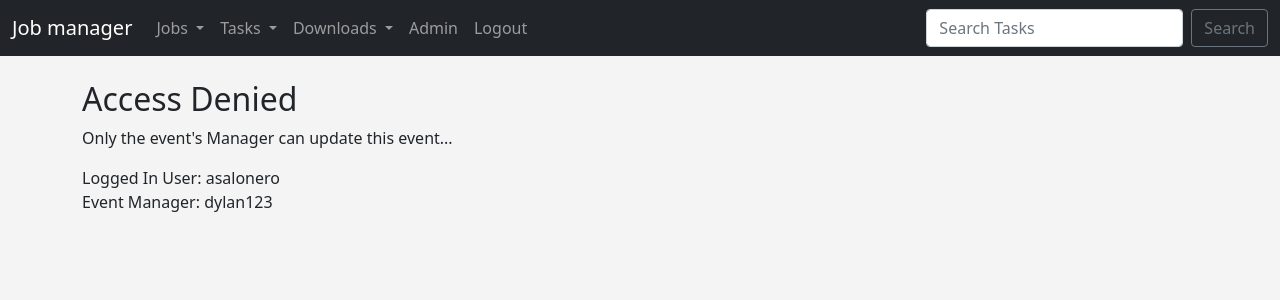
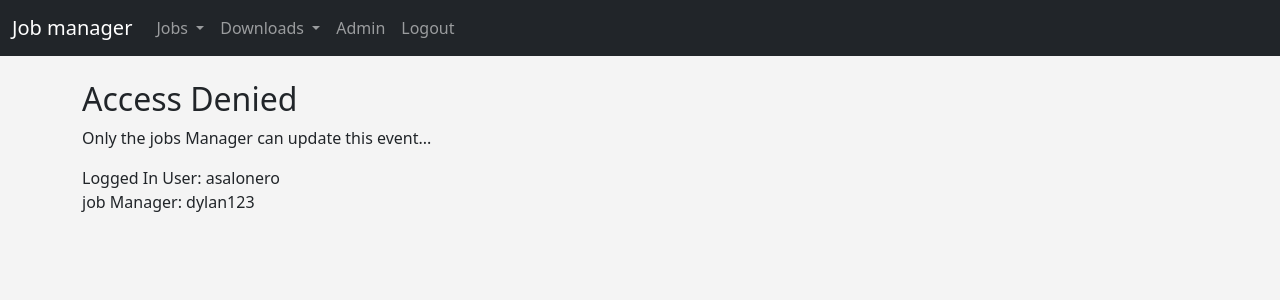
Before and after one commit to alonero/https---github.com-alonero-final-project, a Django app: page /update_event/3 in a window 1280 px wide. Shown: the top 300 px of the page. Run offline with Django 3.2, Linux system fonts and the light colour scheme; a user stored in the database is signed in; data comes from the database, SQL or seed files in the repository; both versions use the stored data as it was after the commit; tables that the repository leaves empty hold one stand-in row (values such as "Sample post").

Commit message:
sprint 3

```diff
--- a/events/forms.py
+++ b/events/forms.py
@@ -6,44 +6,47 @@ from .models import Venue, Event
 class EventFormAdmin(ModelForm):
 	class Meta:
 		model = Event
-		fields = ('name', 'event_date', 'venue', 'manager', 'attendees', 'description')
+		fields = ('name', 'event_date', 'venue', 'manager', 'attendees', 'description', 'category')
 		labels = {
 			'name': '',
 			'event_date': 'YYYY-MM-DD HH:MM:SS',
-			'venue': 'Venue',
+			'venue': 'Job location',
 			'manager': 'Manager',
-			'attendees': 'Attendees',
+			'attendees': 'Employees',
 			'description': '',
+			'category': 'Category',
 		}
 		widgets = {
-			'name': forms.TextInput(attrs={'class':'form-control', 'placeholder':'Event Name'}),
-			'event_date': forms.TextInput(attrs={'class':'form-control', 'placeholder':'Event Date'}),
-			'venue': forms.Select(attrs={'class':'form-select', 'placeholder':'Venue'}),
-			'manager': forms.Select(attrs={'class':'form-select', 'placeholder':'Manager'}),
-			'attendees': forms.SelectMultiple(attrs={'class':'form-control', 'placeholder':'Attendees'}),
+			'name': forms.TextInput(attrs={'class':'form-control', 'placeholder':'Job Name'}),
+			'event_date': forms.TextInput(attrs={'class':'form-control', 'placeholder':'Job Date'}),
+			'venue': forms.Select(attrs={'class':'form-select'}),
+			'manager': forms.Select(attrs={'class':'form-select'}),
+			'attendees': forms.SelectMultiple(attrs={'class':'form-control'}),
 			'description': forms.Textarea(attrs={'class':'form-control', 'placeholder':'Description'}),
+			'category': forms.Select(attrs={'class':'form-select'}),
 		}
 
 # User Event Form
 class EventForm(ModelForm):
 	class Meta:
 		model = Event
-		fields = ('name', 'event_date', 'venue', 'attendees', 'description')
+		fields = ('name', 'event_date', 'venue', 'attendees', 'description', 'category')
 		labels = {
 			'name': '',
 			'event_date': 'YYYY-MM-DD HH:MM:SS',
-			'venue': 'Venue',
-			'attendees': 'Attendees',
+			'venue': 'Job location',
+			'attendees': 'Employees',
 			'description': '',
+			'category': 'Category',
 		}
 		widgets = {
-			'name': forms.TextInput(attrs={'class':'form-control', 'placeholder':'Event Name'}),
-			'event_date': forms.TextInput(attrs={'class':'form-control', 'placeholder':'Event Date'}),
-			'venue': forms.Select(attrs={'class':'form-select', 'placeholder':'Venue'}),
-			'attendees': forms.SelectMultiple(attrs={'class':'form-control', 'placeholder':'Attendees'}),
+			'name': forms.TextInput(attrs={'class':'form-control', 'placeholder':'Job Name'}),
+			'event_date': forms.TextInput(attrs={'class':'form-control', 'placeholder':'Job Date'}),
+			'venue': forms.Select(attrs={'class':'form-select'}),
+			'attendees': forms.SelectMultiple(attrs={'class':'form-control'}),
 			'description': forms.Textarea(attrs={'class':'form-control', 'placeholder':'Description'}),
+			'category': forms.Select(attrs={'class':'form-select'}),
 		}
-
 
 # Create a venue form
 class VenueForm(ModelForm):
--- a/events/templates/events/admin_approval.html
+++ b/events/templates/events/admin_approval.html
@@ -14,7 +14,7 @@
   </div>
   <div class="card-body">
     <p class="card-text">Job Count: {{event_count}}</p>
-    <p class="card-text">Task Count: {{venue_count}}</p>
+    <p class="card-text">Job Count: {{venue_count}}</p>
     <p class="card-text">User Count: {{user_count}}</p>
 
   </div>
@@ -53,7 +53,7 @@
   <thead>
     <tr>
       <th scope="col">Job Name</th>
-      <th scope="col">Aproved</th>
+      <th scope="col">Approved</th>
     </tr>
   </thead>
   <tbody>
--- a/events/templates/events/my_events.html
+++ b/events/templates/events/my_events.html
@@ -12,15 +12,15 @@
     {{ event }}
   </div>
   <div class="card-body">
-    <h5 class="card-title">Venue: {{ event.venue }}</h5>
+    <h5 class="card-title">Job: {{ event.venue }}</h5>
     <p class="card-text">
     	<ul>
 <li>Date: {{ event.event_date }}</li>
 
-<li>Venue Website: {{ event.venue.web }}</li>
+<li>Job location: {{ event.venue.web }}</li>
 <li>Manager: {{ event.manager }}</li>
 <li>Description: {{ event.description }}</li>
-	<li>Attendees:<br/>
+	<li>Employees:<br/>
 	{% for user in event.attendees.all %}
 {{ user }}<br/>
 	{% endfor %}
--- a/events/templates/events/navbar.html
+++ b/events/templates/events/navbar.html
@@ -14,7 +14,7 @@
           <ul class="dropdown-menu" aria-labelledby="navbarDropdown">
             <li><a class="dropdown-item" href="{% url 'list-events' %}">All Jobs</a></li>
             {% if user.is_authenticated %}
-            <li><a class="dropdown-item" href="{% url 'add-event' %}">Add Task</a></li>
+            <li><a class="dropdown-item" href="{% url 'add-event' %}">Add Job</a></li>
             <li><a class="dropdown-item" href="{% url 'my_events' %}">My Jobs</a></li>
             {% endif %}
             <li><a class="dropdown-item" href="{% url 'search_events' %}">Search Jobs</a></li>
@@ -24,18 +24,6 @@
         </li>
 
 
-      <li class="nav-item dropdown">
-          <a class="nav-link dropdown-toggle" href="#" id="navbarDropdown" role="button" data-bs-toggle="dropdown" aria-expanded="false">
-            Tasks
-          </a>
-          <ul class="dropdown-menu" aria-labelledby="navbarDropdown">
-            <li><a class="dropdown-item" href="{% url 'list-venues' %}">All Tasks</a></li>
-            {% if user.is_authenticated %}
-            <li><a class="dropdown-item" href="{% url 'add-venue' %}">Add Task</a></li>
-            {% endif %}
-
-          </ul>
-        </li>
 
 
 
@@ -46,9 +34,9 @@
             Downloads
           </a>
           <ul class="dropdown-menu" aria-labelledby="navbarDropdown">
-            <li><a class="dropdown-item" href="{% url 'venue_text' %}">Task Text File</a></li>
-            <li><a class="dropdown-item" href="{% url 'venue_csv' %}">Task CSV File</a></li>
-            <li><a class="dropdown-item" href="{% url 'venue_pdf' %}">Task PDF File</a></li>
+            <li><a class="dropdown-item" href="{% url 'venue_text' %}">Job Text File</a></li>
+            <li><a class="dropdown-item" href="{% url 'venue_csv' %}">Job CSV File</a></li>
+            <li><a class="dropdown-item" href="{% url 'venue_pdf' %}">Job PDF File</a></li>
           </ul>
         </li>
 
@@ -65,9 +53,7 @@
           <a class="nav-link" href="{% url 'logout' %}">Logout</a>
         </li>
       {% else %}
-        <li class="nav-item">
-          <a class="nav-link" href="{% url 'register_user' %}">Register</a>
-        </li>
+
 
         <li class="nav-item">
           <a class="nav-link" href="{% url 'login' %}">Login</a>
@@ -78,8 +64,6 @@
       <form class="d-flex" method=POST action="{% url 'search-venues' %}">
         {% csrf_token %}
 
-        <input class="form-control me-2" type="search" placeholder="Search Tasks" aria-label="Search" name="searched">
-        <button class="btn btn-outline-secondary" type="submit">Search</button>
       </form>
     </div>
   </div>
--- a/events/templates/events/show_venue.html
+++ b/events/templates/events/show_venue.html
@@ -5,7 +5,7 @@
 
 <div class="card">
   <div class="card-header">
-    Venue
+    Job
   </div>
   <div class="card-body">
     <h5 class="card-title">{{ venue }}</h5>
@@ -31,14 +31,14 @@
 
     </p>
     <br/>
-    <h3>Events At This Venue...</h3>
+    <h3>Tasks At This Job...</h3>
     {% if events %}
 {% for event in events %}
  <a href="{% url 'show-event' event.id %}">{{ event}}</a><br/>
 {% endfor %}
 <br/>
 {% else %}
-No Events Scheduled At This Time.
+No Jobs Scheduled At This Time.
 {% endif %}
   </div>
   <br/><br/>
--- a/events/templates/events/update_event.html
+++ b/events/templates/events/update_event.html
@@ -4,7 +4,7 @@
 {% if user.is_authenticated %}
 	{% if user == event.manager %}
 
-	<h1>Update Event...</h1>
+	<h1>Update job...</h1>
 	<br/>
 	<form action="" method=POST>
 		{% csrf_token %}
@@ -14,11 +14,11 @@
 
 		{% else %}
 		<h2>Access Denied</h2>
-		<p>Only the event's Manager can update this event...</p>
+		<p>Only the jobs Manager can update this event...</p>
 
 		Logged In User:  {{ user }}
 		<br/>
-		Event Manager: {{ event.manager }}
+		job Manager: {{ event.manager }}
 		<br/>
 		{% endif %}
 
--- a/events/templates/events/update_venue.html
+++ b/events/templates/events/update_venue.html
@@ -2,7 +2,7 @@
 
 {% block content %}
 {% if user.is_authenticated %}
-	<h1>Update Venue...</h1>
+	<h1>Update job...</h1>
 	<br/>
 	<form action="" method=POST enctype="multipart/form-data">
 		{% csrf_token %}
--- a/events/templates/events/venue.html
+++ b/events/templates/events/venue.html
@@ -2,7 +2,7 @@
 
 {% block content %}
 
-	<h1>Venues...</h1>
+	<h1>Tasks</h1>
 <br/>
 <table class="table table-striped table-hover table-bordered">
 	{% for venue in venues %}
--- a/events/templates/events/venue_events.html
+++ b/events/templates/events/venue_events.html
@@ -2,7 +2,7 @@
 
 {% block content %}
 
-<h1>List Events</h1>
+<h1>List jobs</h1>
 
 {% for event in events %}
  <a href="{% url 'show-event' event.id %}">{{ event}}</a><br/>
--- a/events/views.py
+++ b/events/views.py
@@ -1,9 +1,10 @@
 from django.shortcuts import render, redirect
 import calendar
 from calendar import HTMLCalendar
-from datetime import datetime
+from datetime import datetime, timedelta
 from django.http import HttpResponseRedirect
 from .models import Event, Venue
+from django.utils import timezone
 # Import User Model From Django
 from django.contrib.auth.models import User
 from .forms import VenueForm, EventForm, EventFormAdmin
@@ -202,10 +203,10 @@ def delete_event(request, event_id):
 	event = Event.objects.get(pk=event_id)
 	if request.user == event.manager:
 		event.delete()
-		messages.success(request, ("Event Deleted!!"))
+		messages.success(request, ("Job Deleted!!"))
 		return redirect('list-events')
 	else:
-		messages.success(request, ("You Aren't Authorized To Delete This Event!"))
+		messages.success(request, ("You Aren't Authorized To Delete This Job!"))
 		return redirect('list-events')
 
 def add_event(request):
@@ -339,42 +340,75 @@ def add_venue(request):
 	return render(request, 'events/add_venue.html', {'form':form, 'submitted':submitted})
 
 def all_events(request):
-	event_list = Event.objects.all().order_by('-event_date')
-	return render(request, 'events/event_list.html',
-		{'event_list': event_list})
+    sort = request.GET.get('sort', 'event_date')  # default sorting
+    category = request.GET.get('category', '')    # optional category filter
+
+    event_list = Event.objects.all()
+
+    if category:
+        event_list = event_list.filter(category=category)
+
+    event_list = event_list.order_by(sort)
+
+    # Pagination
+    p = Paginator(event_list, 5)  # Adjust items per page if needed
+    page = request.GET.get('page')
+    events = p.get_page(page)
+
+    # Get unique categories for the filter dropdown
+    categories = Event.objects.values_list('category', flat=True).distinct()
+
+    return render(request, 'events/event_list.html', {
+        'event_list': events,
+        'categories': categories,
+    })
+
 
 
 def home(request, year=datetime.now().year, month=datetime.now().strftime('%B')):
-	name = "John"
-	month = month.capitalize()
-	# Convert month from name to number
-	month_number = list(calendar.month_name).index(month)
-	month_number = int(month_number)
+    name = "John"
+    month = month.capitalize()
 
-	# create a calendar
-	cal = HTMLCalendar().formatmonth(
-		year,
-		month_number)
-	# Get current year
-	now = datetime.now()
-	current_year = now.year
+    # Convert month name to number
+    month_number = list(calendar.month_name).index(month)
 
-	# Query the Events Model For Dates
-	event_list = Event.objects.filter(
-		event_date__year = year,
-		event_date__month = month_number
-		)
+    # Create a calendar
+    cal = HTMLCalendar().formatmonth(year, month_number)
 
-	# Get current time
-	time = now.strftime('%I:%M %p')
-	return render(request,
-		'events/home.html', {
-		"name": name,
-		"year": year,
-		"month": month,
-		"month_number": month_number,
-		"cal": cal,
-		"current_year": current_year,
-		"time":time,
-		"event_list": event_list,
-		})
+    # Get timezone-aware current time
+    now = timezone.now()
+    current_year = now.year
+    time = now.strftime('%I:%M %p')
+
+    # Events in the given month
+    event_list = Event.objects.filter(
+        event_date__year=year,
+        event_date__month=month_number
+    )
+
+    # Generate notifications
+    notifications = []
+    upcoming_deadline = now + timedelta(days=3)
+
+    for event in event_list:
+        event_datetime = timezone.localtime(event.event_date) if timezone.is_aware(event.event_date) else event.event_date
+        if event_datetime <= upcoming_deadline:
+            notifications.append(f"Upcoming job '{event}' on {event_datetime.strftime('%b %d')}!")
+        if not event.description:
+            notifications.append(f"The job '{event}' is missing a description.")
+        if not event.attendees.exists():
+            notifications.append(f"No employees assigned for '{event}'.")
+
+    # Return everything to the template
+    return render(request, 'events/home.html', {
+        "name": name,
+        "year": year,
+        "month": month,
+        "month_number": month_number,
+        "cal": cal,
+        "current_year": current_year,
+        "time": time,
+        "event_list": event_list,
+        "notifications": notifications,
+        "now": now,  # Optional if you want to use it directly in the template
+    })
--- a/final_project/urls.py
+++ b/final_project/urls.py
@@ -12,6 +12,6 @@ urlpatterns = [
 ]+ static(settings.MEDIA_URL, document_root=settings.MEDIA_ROOT)
 
 # Configure Admin Titles
-admin.site.site_header = "My Club Administration Page"
+admin.site.site_header = "My Administration Page"
 admin.site.site_title = "Browser Title"
-admin.site.index_title = "Welcome To The Addmin Area..."
+admin.site.index_title = "Welcome To The Admin Area..."
--- a/members/views.py
+++ b/members/views.py
@@ -3,6 +3,7 @@ from django.contrib.auth import authenticate, login, logout
 from django.contrib import messages
 from django.contrib.auth.forms import UserCreationForm
 from .forms import RegisterUserForm
+
 
 def login_user(request):
 	if request.method == "POST":
```
Also changed, not shown: events/models.py (+3 -7 lines), events/templates/events/event_list.html (+72 -36 lines), events/templates/events/home.html (+38 -36 lines), events/templates/events/search_events.html (+4 -4 lines), events/templates/events/show_event.html (+6 -6 lines), members/templates/authenticate/login.html (+15 -20 lines), db.sqlite3, events/migrations/0007_event_category.py (added).
